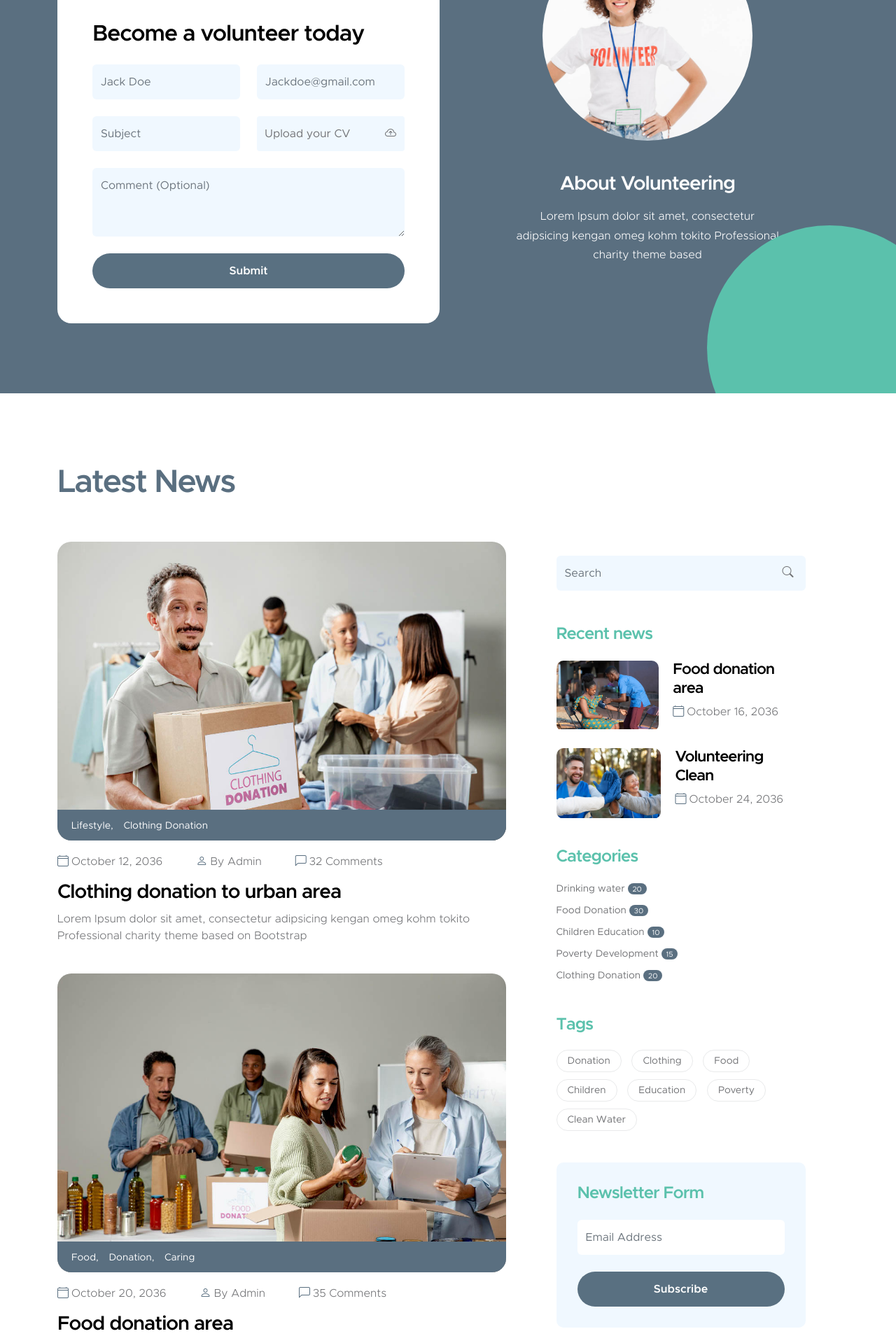
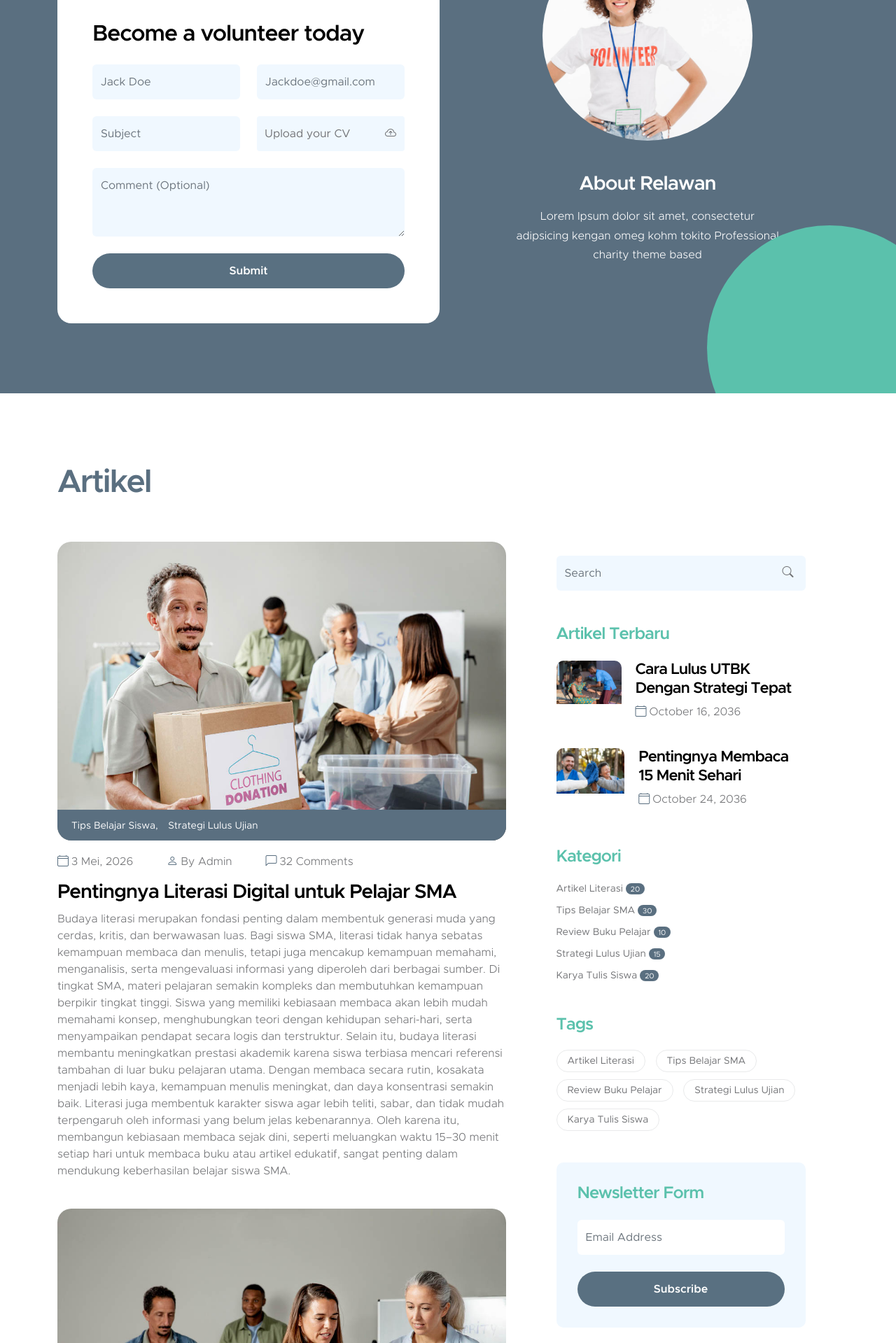
Before and after one commit to nneyaii/Mini-Server, a PHP site: page / in a window 1280 px wide. Shown: the part 2714-4633 px from the top of the page at 70% size. Run offline with PHP 8.4, Linux system fonts and the light colour scheme.

Commit message:
progress baru

```diff
--- a/Sobat_Literasi/includes/sidebar.php
+++ b/Sobat_Literasi/includes/sidebar.php
@@ -16,18 +16,18 @@ if ($_SERVER['REQUEST_METHOD'] === 'POST' && isset($_POST['subscribe-email'])) {
 }
 
 $categories = [
-    ['label' => 'Drinking water',      'count' => 20],
-    ['label' => 'Food Donation',        'count' => 30],
-    ['label' => 'Children Education',   'count' => 10],
-    ['label' => 'Poverty Development',  'count' => 15],
-    ['label' => 'Clothing Donation',    'count' => 20],
+    ['label' => 'Artikel Literasi',      'count' => 20],
+    ['label' => 'Tips Belajar SMA',        'count' => 30],
+    ['label' => 'Review Buku Pelajar',   'count' => 10],
+    ['label' => 'Strategi Lulus Ujian',  'count' => 15],
+    ['label' => 'Karya Tulis Siswa',    'count' => 20],
 ];
 
-$tags = ['Donation','Clothing','Food','Children','Education','Poverty','Clean Water'];
+$tags = ['Artikel Literasi','Tips Belajar SMA','Review Buku Pelajar','Strategi Lulus Ujian','Karya Tulis Siswa'];
 
 $recentNews = [
-    ['title' => 'Food donation area',   'date' => 'October 16, 2036', 'img' => 'images/news/africa-humanitarian-aid-doctor.jpg'],
-    ['title' => 'Volunteering Clean',   'date' => 'October 24, 2036', 'img' => 'images/news/close-up-happy-people-working-together.jpg'],
+    ['title' => 'Cara Lulus UTBK Dengan Strategi Tepat',   'date' => 'October 16, 2036', 'img' => 'images/news/africa-humanitarian-aid-doctor.jpg'],
+    ['title' => 'Pentingnya Membaca 15 Menit Sehari',   'date' => 'October 24, 2036', 'img' => 'images/news/close-up-happy-people-working-together.jpg'],
 ];
 ?>
 
@@ -41,7 +41,7 @@ $recentNews = [
 </form>
 
 <!-- Recent News -->
-<h5 class="mt-5 mb-3">Recent news</h5>
+<h5 class="mt-5 mb-3">Artikel Terbaru</h5>
 <?php foreach ($recentNews as $rn): ?>
 <div class="news-block news-block-two-col d-flex mt-4">
     <div class="news-block-two-col-image-wrap">
@@ -62,7 +62,7 @@ $recentNews = [
 
 <!-- Categories -->
 <div class="category-block d-flex flex-column">
-    <h5 class="mb-3">Categories</h5>
+    <h5 class="mb-3">Kategori</h5>
     <?php foreach ($categories as $cat): ?>
     <a href="news.php?category=<?php echo urlencode($cat['label']); ?>" class="category-block-link">
         <?php echo htmlspecialchars($cat['label']); ?>
--- a/Sobat_Literasi/index.php
+++ b/Sobat_Literasi/index.php
@@ -28,10 +28,10 @@ $causes = [
 
 // Data testimonial
 $testimonials = [
-    ['quote' => 'Lorem Ipsum dolor sit amet, consectetur adipsicing kengan omeg kohm tokito charity theme', 'name' => 'Maria',  'role' => 'Boss',         'avatar' => 'images/avatar/portrait-beautiful-young-woman-standing-grey-wall.jpg'],
-    ['quote' => 'Sed leo nisl, posuere at molestie ac, suscipit auctor mauris quis metus tempor orci',      'name' => 'Thomas', 'role' => 'Partner',      'avatar' => 'images/avatar/portrait-young-redhead-bearded-male.jpg'],
-    ['quote' => 'Lorem Ipsum dolor sit amet, consectetur adipsicing kengan omeg kohm tokito charity theme', 'name' => 'Jane',   'role' => 'Advisor',      'avatar' => 'images/avatar/pretty-blonde-woman-wearing-white-t-shirt.jpg'],
-    ['quote' => 'Sed leo nisl, posuere at molestie ac, suscipit auctor mauris quis metus tempor orci',      'name' => 'Bob',    'role' => 'Entrepreneur', 'avatar' => 'images/avatar/studio-portrait-emotional-happy-funny.jpg'],
+    ['quote' => 'Tampilannya bersih dan nyaman dibaca. Materi literasinya juga tersusun rapi, jadi enak dipelajari.', 'name' => 'Aini',  'role' => 'Pelajar SMA',         'avatar' => 'images/avatar/portrait-beautiful-young-woman-standing-grey-wall.jpg'],
+    ['quote' => 'Website Sobat Literasi sangat informatif dan mudah digunakan. Saya jadi cepat menemukan informasi program dan cara mendaftar sebagai relawan.',      'name' => 'Vinno', 'role' => 'Relawan',      'avatar' => 'images/avatar/portrait-young-redhead-bearded-male.jpg'],
+    ['quote' => 'Saya suka karena informasinya lengkap, mulai dari kegiatan sampai kontak yang bisa dihubungi. Sangat membantu!', 'name' => 'Figa',   'role' => 'Pelajar SMA',      'avatar' => 'images/avatar/pretty-blonde-woman-wearing-white-t-shirt.jpg'],
+    ['quote' => 'Website ini memudahkan saya mendapatkan informasi tentang program literasi tanpa harus bertanya langsung. Praktis dan jelas.',      'name' => 'Azriel',    'role' => 'Pelajar SMA', 'avatar' => 'images/avatar/studio-portrait-emotional-happy-funny.jpg'],
 ];
 
 // Handle volunteer form
@@ -269,7 +269,7 @@ if ($_SERVER['REQUEST_METHOD'] === 'POST' && isset($_POST['first-name'])) {
                     <img src="images/smiling-casual-woman-dressed-volunteer-t-shirt-with-badge.jpg"
                         class="volunteer-image img-fluid" alt="">
                     <div class="custom-block-body text-center">
-                        <h4 class="text-white mt-lg-3 mb-lg-3">About Volunteering</h4>
+                        <h4 class="text-white mt-lg-3 mb-lg-3">About Relawan</h4>
                         <p class="text-white">Lorem Ipsum dolor sit amet, consectetur adipsicing kengan omeg kohm
                             tokito Professional charity theme based</p>
                     </div>
@@ -284,7 +284,7 @@ if ($_SERVER['REQUEST_METHOD'] === 'POST' && isset($_POST['first-name'])) {
         <div class="container">
             <div class="row">
                 <div class="col-lg-12 col-12 mb-5">
-                    <h2>Latest News</h2>
+                    <h2>Artikel</h2>
                 </div>
 
                 <div class="col-lg-7 col-12">
@@ -292,21 +292,25 @@ if ($_SERVER['REQUEST_METHOD'] === 'POST' && isset($_POST['first-name'])) {
                     $latestNews = [
                         [
                             'img'        => 'images/news/medium-shot-volunteers-with-clothing-donations.jpg',
-                            'categories' => ['Lifestyle', 'Clothing Donation'],
-                            'date'       => 'October 12, 2036',
+                            'categories' => ['Tips Belajar Siswa', 'Strategi Lulus Ujian'],
+                            'date'       => '3 Mei, 2026',
                             'author'     => 'Admin',
                             'comments'   => 32,
-                            'title'      => 'Clothing donation to urban area',
-                            'body'       => 'Lorem Ipsum dolor sit amet, consectetur adipsicing kengan omeg kohm tokito Professional charity theme based on Bootstrap',
+                            'title'      => 'Pentingnya Literasi Digital untuk Pelajar SMA',
+                            'body'       => 'Budaya literasi merupakan fondasi penting dalam membentuk generasi muda yang cerdas, kritis, dan berwawasan luas. Bagi siswa SMA, literasi tidak hanya sebatas kemampuan membaca dan menulis, tetapi juga mencakup kemampuan memahami, menganalisis, serta mengevaluasi informasi yang diperoleh dari berbagai sumber. Di tingkat SMA, materi pelajaran semakin kompleks dan membutuhkan kemampuan berpikir tingkat tinggi. Siswa yang memiliki kebiasaan membaca akan lebih mudah memahami konsep, menghubungkan teori dengan kehidupan sehari-hari, serta menyampaikan pendapat secara logis dan terstruktur.
+
+Selain itu, budaya literasi membantu meningkatkan prestasi akademik karena siswa terbiasa mencari referensi tambahan di luar buku pelajaran utama. Dengan membaca secara rutin, kosakata menjadi lebih kaya, kemampuan menulis meningkat, dan daya konsentrasi semakin baik. Literasi juga membentuk karakter siswa agar lebih teliti, sabar, dan tidak mudah terpengaruh oleh informasi yang belum jelas kebenarannya. Oleh karena itu, membangun kebiasaan membaca sejak dini, seperti meluangkan waktu 15–30 menit setiap hari untuk membaca buku atau artikel edukatif, sangat penting dalam mendukung keberhasilan belajar siswa SMA.',
                         ],
                         [
                             'img'        => 'images/news/medium-shot-people-collecting-foodstuff.jpg',
-                            'categories' => ['Food', 'Donation', 'Caring'],
-                            'date'       => 'October 20, 2036',
+                            'categories' => ['Literasi', 'Etika',],
+                            'date'       => '10 Februari, 2026',
                             'author'     => 'Admin',
                             'comments'   => 35,
-                            'title'      => 'Food donation area',
-                            'body'       => 'Sed leo nisl, posuere at molestie ac, suscipit auctor mauris. Etiam quis metus elementum, tempor risus vel, condimentum orci',
+                            'title'      => 'Literasi Digital dan Etika Bermedia Sosial',
+                            'body'       => 'Di era perkembangan teknologi yang pesat, siswa SMA tidak dapat dipisahkan dari penggunaan internet dan media sosial. Literasi digital menjadi keterampilan yang sangat penting agar siswa mampu menggunakan teknologi secara bijak dan bertanggung jawab. Literasi digital bukan hanya kemampuan mengoperasikan perangkat atau aplikasi, tetapi juga kemampuan memahami, menilai, dan memanfaatkan informasi digital secara kritis. Siswa perlu mampu membedakan antara informasi yang benar dan hoaks, serta tidak mudah terprovokasi oleh berita yang belum terverifikasi.
+
+Selain itu, etika bermedia sosial juga menjadi bagian penting dalam literasi digital. Dalam berinteraksi di dunia maya, siswa harus menggunakan bahasa yang sopan, menghargai pendapat orang lain, serta menghindari tindakan seperti menyebarkan ujaran kebencian, perundungan daring (cyberbullying), atau membagikan informasi pribadi secara sembarangan. Media sosial seharusnya dimanfaatkan untuk hal-hal positif, seperti berbagi informasi edukatif, berdiskusi secara sehat, dan membangun jejaring yang bermanfaat. Dengan memiliki literasi digital yang baik serta menerapkan etika bermedia sosial, siswa SMA dapat menjadi generasi yang cerdas, bertanggung jawab, dan mampu memanfaatkan teknologi untuk mendukung perkembangan diri dan prestasi akademik.',
                         ],
                     ];
                     foreach ($latestNews as $i => $news):
@@ -358,7 +362,7 @@ if ($_SERVER['REQUEST_METHOD'] === 'POST' && isset($_POST['first-name'])) {
         <div class="container">
             <div class="row">
                 <div class="col-lg-8 col-12 mx-auto">
-                    <h2 class="mb-lg-3">Happy customers</h2>
+                    <h2 class="mb-lg-3">Cerita Sobat Literasi</h2>
 
                     <div id="testimonial-carousel" class="carousel carousel-fade slide" data-bs-ride="carousel">
                         <div class="carousel-inner">
@@ -404,7 +408,7 @@ if ($_SERVER['REQUEST_METHOD'] === 'POST' && isset($_POST['first-name'])) {
                             <img src="images/avatar/pretty-blonde-woman-wearing-white-t-shirt.jpg"
                                 class="img-fluid avatar-image" alt="">
                             <div class="d-flex flex-column justify-content-center ms-3">
-                                <p class="mb-0">Clara Barton</p>
+                                <p class="mb-0">Aini</p>
                                 <p class="mb-0"><strong>HR &amp; Office Manager</strong></p>
                             </div>
                         </div>
```
